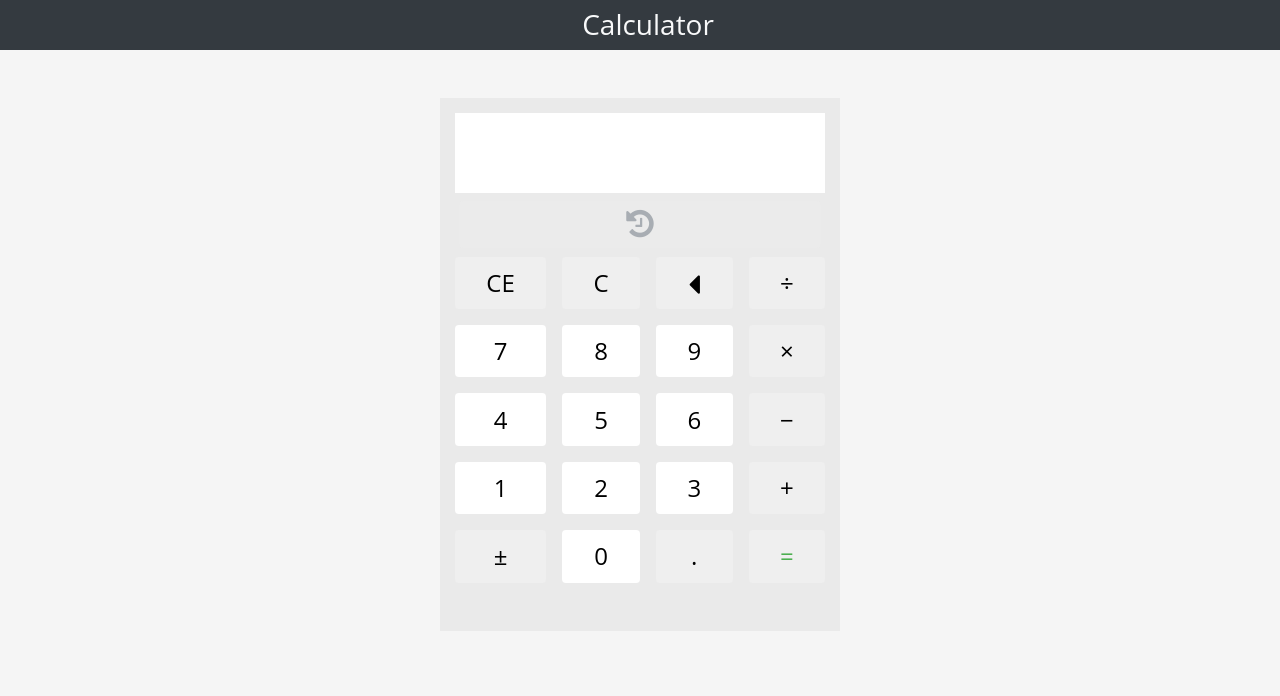
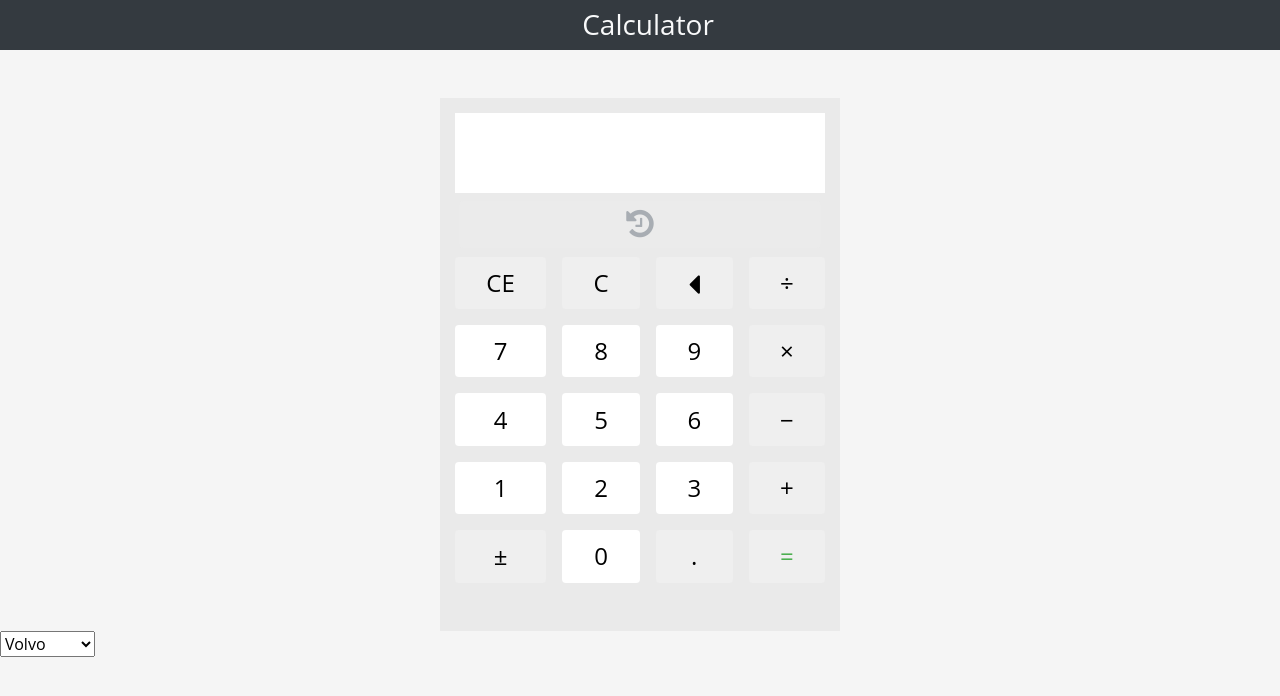
Before and after one commit to mehul18/react-calculator, a React app: page / in a window 1280 px wide. Shown: the top 696 px of the page. Built offline with nearby package versions, Linux system fonts and the light colour scheme.

Commit message:
Update App.js

```diff
--- a/src/App.js
+++ b/src/App.js
@@ -9,6 +9,13 @@ function App() {
     <div className="app_wrapper">
         <Header title='Calculator' />
         <Calculator />
+
+        <select name="cars" id="cars">
+          <option value="volvo">Volvo</option>
+          <option value="saab">Saab</option>
+          <option value="mercedes">Mercedes</option>
+          <option value="audi">Audi</option>
+        </select>
     </div>
   );
 }
```
